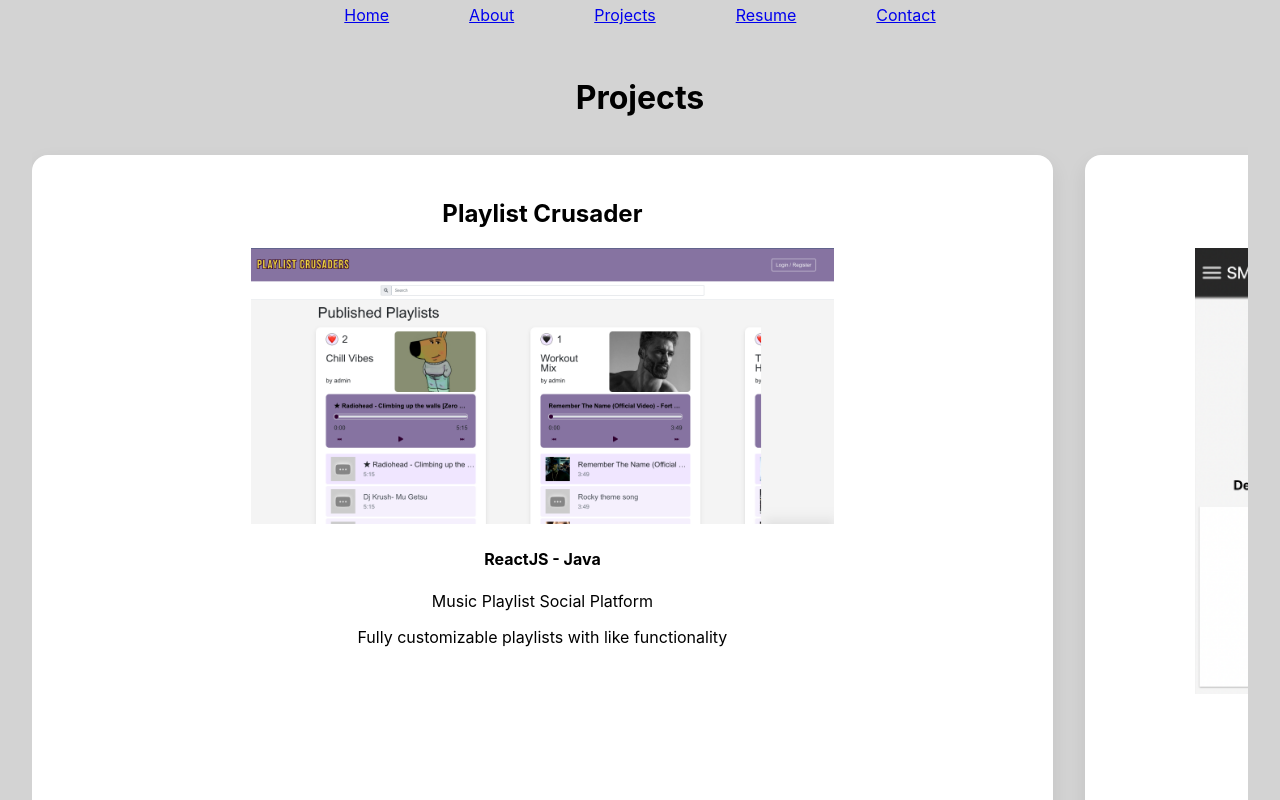
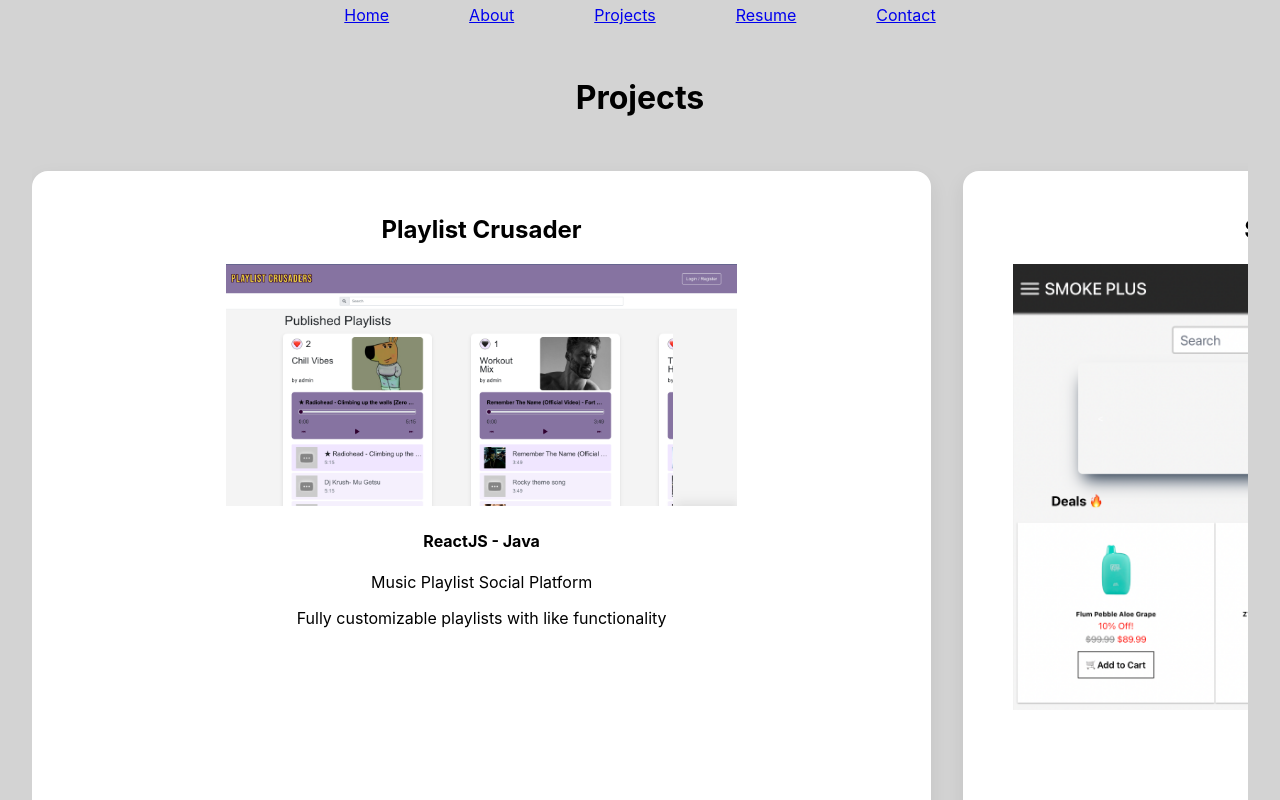
Before and after one commit to lzklein/portfolio, a React (Create React App) app in the folder client/: page /projects in a window 1280 px wide. Shown: the top 800 px of the page. Built offline with nearby package versions, Linux system fonts and the light colour scheme.

Commit message:
project carousel centered

```diff
--- a/client/src/style/Project.css
+++ b/client/src/style/Project.css
@@ -6,10 +6,15 @@
   display: flex;
   gap: 2rem;
   overflow-x: auto;
-  padding: 1rem 0 2rem;
+  padding: 2rem 0;
   scroll-snap-type: x mandatory;
-  -webkit-overflow-scrolling: touch;
+
+  /* center-mode behavior */
+  justify-content: flex-start;
+  scroll-padding-left: 50%;
+  scroll-padding-right: 50%;
 }
+
 
 .projects-carousel::-webkit-scrollbar {
   height: 8px;
@@ -21,13 +26,15 @@
 }
 
 .project-card {
-  flex: 0 0 80%;
-  max-width: 80%;
+  flex: 0 0 70%;
+  max-width: 70%;
+
+  scroll-snap-align: center;
+
   background: #fff;
   border-radius: 16px;
   padding: 1.5rem;
   box-shadow: 0 8px 20px rgba(0,0,0,0.08);
-  scroll-snap-align: start;
   transition: transform 0.25s ease, box-shadow 0.25s ease;
 }
 
```
